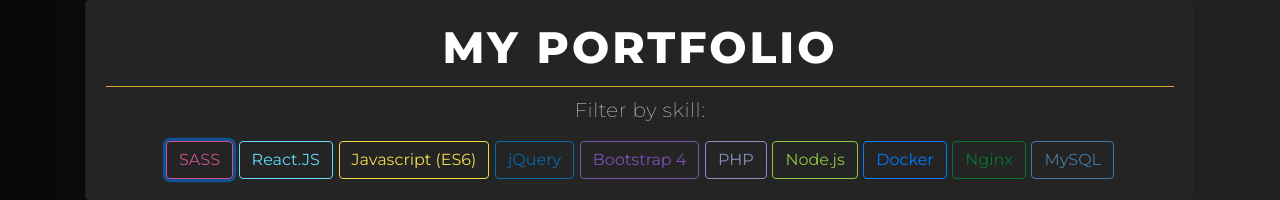
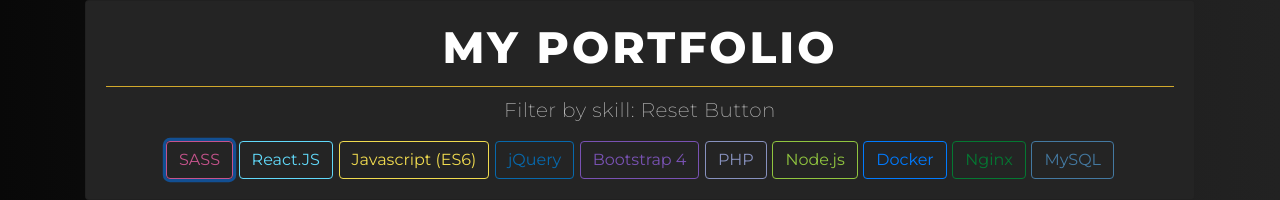
Before and after one commit to UmbreonHugs/umbreon.me, a website: page src/index.html in a window 1280 px wide. Both pictures are taken after a click on the button "SASS". Shown: the part 921-1121 px from the top of the page. Drawn offline with nearby package versions, Linux system fonts and the light colour scheme; files that its build step writes are made by us from their sources; files whose address does not match are found by name.

Commit message:
Finished adding info, added a reset button

```diff
--- a/src/index.html
+++ b/src/index.html
@@ -50,7 +50,7 @@
             <div class="col-md-12">
               <div class="card-body">
                 <h2 class="card-heading">My Portfolio</h2>
-                <p>Filter by skill:</p>
+                <p>Filter by skill: <span id="resetButton"></span></p>
                 <button type="button" class="btn btn-outline-primary sass-button" onClick="sortByTag('SASS')">SASS</button>
                 <button type="button" class="btn btn-outline-primary react-button" onClick="sortByTag('ReactJS')">React.JS</button>
                 <button type="button" class="btn btn-outline-primary js-button" onClick="sortByTag('Javascript')">Javascript (ES6)</button>
--- a/src/js/app.js
+++ b/src/js/app.js
@@ -27,16 +27,16 @@
     id: 3,
     name: "PROJECT: G-Tourneys",
     description: "Project for a tournament software, included admin panel, user authentication, registration, support tickets, and responsive design.",
-    longDescription: "Long story, but i'll try to keep it as minimal as possible. This was one of my biggest projects I have ever faced. I ran a gaming community back in 2015, and I had to develop a tournament software for my members. I started by building a tournament website that would integrate with my forum software, and using the latest web technologies at that time. I was using PHP, Bootstrap 3, MySQL, and along the way, I was learning jQuery UI and Laravel Framework for PHP. I was able to implement a registration page, a team control panel (where users can manage, remove, and add team members), a staff control panel (where tournaments are created, and modified), and a support ticket system. Unfortunately, I was not able to finish the project in time due to the lack of funding and interest in the community, therefore I decided to decommission it. Due to legal reasons, I am not allowed to release any source code of the project.",
-    skills: "Javascript, PHP, Bootstrap, HTML, CSS, MySQL, Nginx",
+    longDescription: "Long story, but i'll try to keep it as minimal as possible. This was one of my biggest projects I have ever faced. I was an admin of a gaming community back in 2015, and I had to develop a system for running tourneys in our community. I started by building a tournament website that would integrate with my forum software, and using the latest web technologies at that time. I was using PHP, Bootstrap 3, MySQL, and along the way, I was learning jQuery UI and Laravel Framework for PHP. I was able to implement a registration page, a team control panel (where users can manage, remove, and add team members), a staff control panel (where tournaments are created, and modified), and a support ticket system. Unfortunately, I was not able to finish the project in time due to the lack of funding and interest in the community, therefore I decided to decommission it. Due to legal reasons, I am not allowed to release any source code of the project.",
+    skills: "Javascript, PHP, Bootstrap, HTML, CSS, MySQL, JQuery, Nginx",
     screenshots: ["img/projects/gtourneys1.png", "img/projects/gtourneys2.png", "img/projects/gtourneys3.png"]
   },
   {
     id: 4,
     name: "Memory Game",
-    description: "Memory matching game, coded in Vanilla Javascript",
+    description: "Memory matching game, coded in Vanilla Javascript and a bit of jQuery",
     longDescription: "This was my first project for Udacity's Front End Web Developer Nanodegree. ",
-    skills: "Javascript, Bootstrap, HTML, CSS",
+    skills: "Javascript, Bootstrap, HTML, CSS, JQuery",
     screenshots: ["img/projects/memory1.png", "img/projects/memory2.png", "img/projects/memory3.png"],
     playNow: "https://umbreonhugs.github.io/memory_game/",
     githubLink: "https://github.com/UmbreonHugs/memory_game"
@@ -52,15 +52,15 @@
     id: 6,
     name: "Restaurant Reviews App",
     description: "A small front-end application for a restaurant review website.",
-    skills: "Javascript, HTML, CSS, SASS",
+    skills: "Javascript, HTML, CSS, SASS, Nodejs",
     screenshots: ["img/projects/restaurant1.png", "img/projects/restaurant2.png", "img/projects/restaurant3.png"]
   },
   {
     id: 7,
     name: "MyReads Book Tracking App",
     description: "A small front-end application to track the books you have read, and books you are currently reading",
-    skills: "Javascript, ReactJS, HTML, CSS, SASS",
-    screenshots: ["https://placeimg.com/800/800/tech"],
+    skills: "Javascript, ReactJS, HTML, CSS, SASS, Nodejs",
+    screenshots: ["img/projects/myreads1.png", "img/projects/myreads2.png", "img/projects/myreads3.png"],
     livePreview: "https://umbreonhugs.github.io/myreads-live/",
     githubLink: "https://github.com/UmbreonHugs/myreads-book-tracking-app"
   },
@@ -69,14 +69,17 @@
     name: "Neighborhood Map",
     description: "An app that will help you find the best places to eat in Downtown Tracy!",
     skills: "Javascript, ReactJS, HTML, CSS, SASS, REST API",
-    screenshots: ["https://placeimg.com/800/800/tech"]
+    screenshots: ["img/projects/map1.png", "img/projects/map2.png", "img/projects/map3.png"],
+    livePreview: "https://umbreonhugs.github.io/neighborhood-map-live/",
+    githubLink: "https://github.com/UmbreonHugs/Neighborhood-Map"
   }
 ]
 
 let sortedProjects = [];
 let projectInfo = {};
 const listProjectID = document.getElementById("list-projects");
-let sorted = false;
+const resetButton = document.getElementById("resetButton");
+
 let listAllProjects = () => {
     listProjectID.innerHTML = projects.map(function(project){
 
@@ -170,7 +173,7 @@
   $(modalHTML).modal();
 }
 let sortByTag = (t) => {
-  sorted = true;
+  resetButton.innerHTML = "Reset Button";
   // push the sorted results into its array
   let filteredProjects = projects.filter(project => project.skills.includes(t));
   listProjectID.innerHTML = filteredProjects.map(function(project){
@@ -180,6 +183,7 @@
               <div class="card-img-overlay card-hover">
                 <h5 class="card-title">${project.name}</h5>
                 <p class="card-text">${project.description}</p>
+                <button type="button" class="btn btn-primary btn-lg btn-block" onclick="triggerPopup(${project.id})">Learn More</button>
               </div>
             </div>
           </div>`;
```
Also changed, not shown: dist/img/projects/map1.png (added), dist/img/projects/map2.png (added), dist/img/projects/map3.png (added), dist/img/projects/myreads1.png (added), dist/img/projects/myreads2.png (added), dist/img/projects/myreads3.png (added), dist/index.html, dist/js/app.js, src/img/projects/map1.png (added), src/img/projects/map2.png (added), src/img/projects/map3.png (added), src/img/projects/myreads1.png (added), src/img/projects/myreads2.png (added), src/img/projects/myreads3.png (added).
